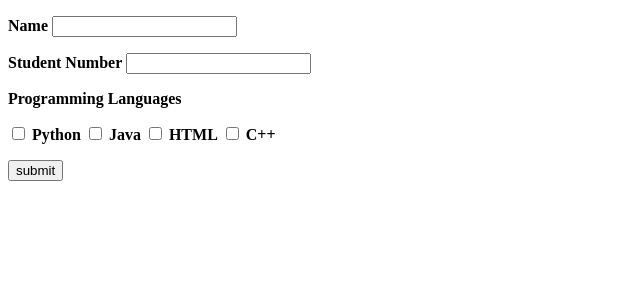
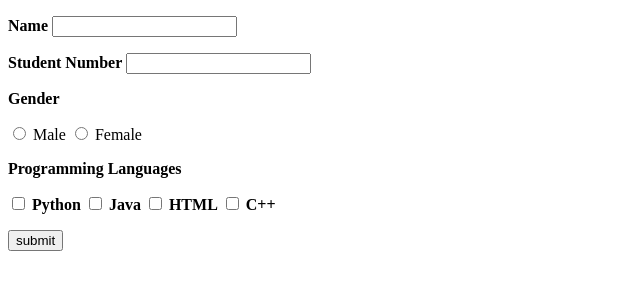
Before and after one commit to YeRimmm-Cho/2023-2-OSSPrac-DoIT-03, a Flask app: page / in a window 1280 px wide. Shown: the top 300 px of the page, without its empty margins (0-640 px from the left). Run offline with Flask 3, Linux system fonts and the light colour scheme.

Commit message:
gender code

```diff
--- a/main.py
+++ b/main.py
@@ -12,7 +12,9 @@ def result():
         result=dict()
         result['Name']=request.form.get('name')
         result['Student Number']=request.form.get('StudentNumber')
-        result['Languages']=request.form.getlist('Programming Languages')
+        result['Gender']=request.form.get('gender')
+        languages = request.form.getlist('Programming Languages')
+        result['Languages'] = ', '.join(languages)
         return render_template('result.html',result=result)
 
 
--- a/templates/input.html
+++ b/templates/input.html
@@ -4,6 +4,9 @@
     <form action="/result" method="POST">
         <p><b>Name</b> <input type='text' id='name' name='name' /></p>
         <p><b>Student Number</b> <input type='text' id='StudentNumber' name='StudentNumber' /></p>
+        <p><b>Gender</b></p>
+        <label><input type="radio" name="gender" value="male"> Male</label>
+        <label><input type="radio" name="gender" value="female"> Female</label><br>
         <p><b>Programming Languages</b></p>
             <label><input type="checkbox" name="Programming Languages" value="Python"> <b>Python</b></label>
             <label><input type="checkbox" name="Programming Languages" value="Java"> <b>Java</b></label>
```
